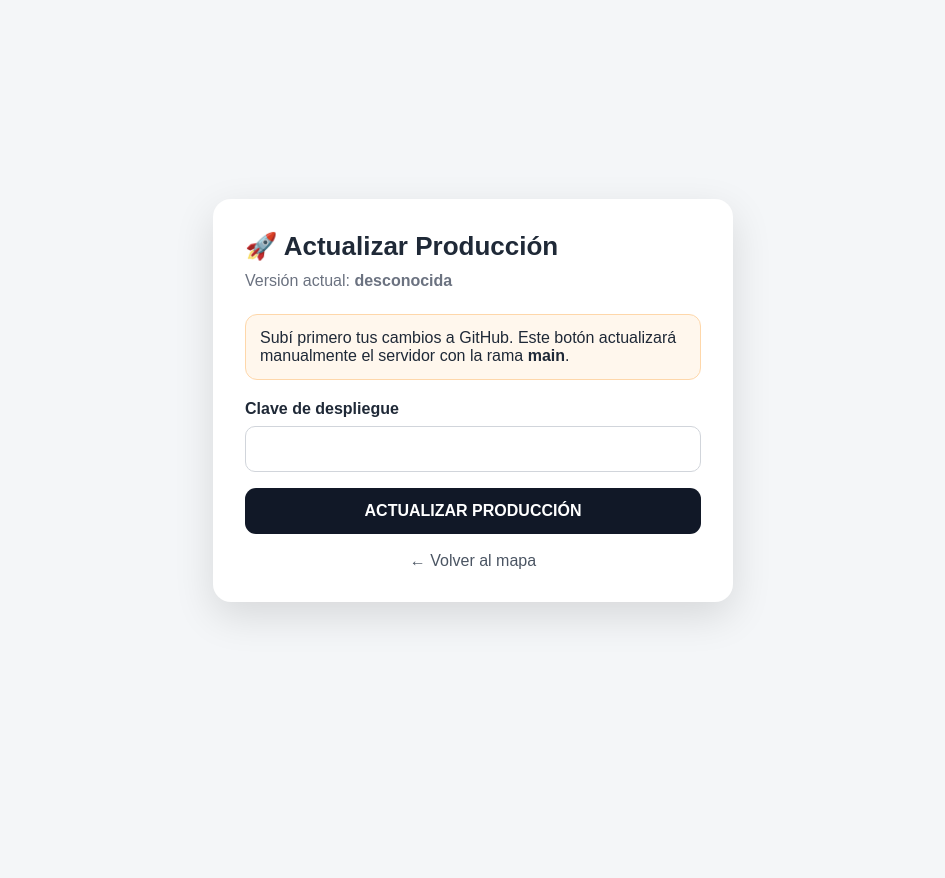
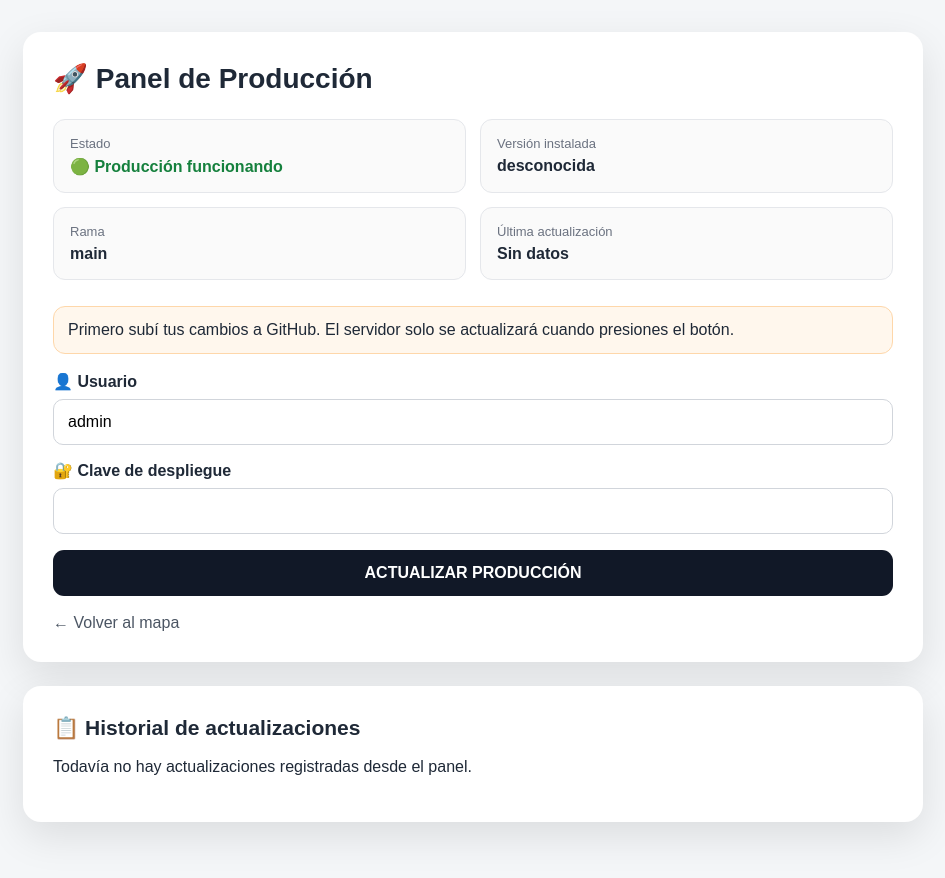
Before and after one commit to andresvp5899-bit/rastreo-colectores, a Flask app: page /admin in a window 1280 px wide. Shown: the whole page, without its empty margins (167-1112 px from the left). Before the commit the page ends 620 px from the top, so only its background shows below. Run offline with Flask 3, Linux system fonts and the light colour scheme.

Commit message:
Agregar historial y estado de produccion

```diff
--- a/app.py
+++ b/app.py
@@ -8,8 +8,11 @@ import subprocess
 app = Flask(__name__)
 
 DB = "rastreo.db"
-DEPLOY_SCRIPT = "/home/andres_vazquez/deploy-rastreo.sh"
+PROJECT_DIR = "/home/andres_vazquez/rastreo-colectores"
+DEPLOY_SCRIPT = "/home/andres_vazquez/rastreo-colectores/deploy.sh"
 DEPLOY_LOG = "/tmp/rastreo-deploy.log"
+DEPLOY_HISTORY = "/home/andres_vazquez/deploy-history.log"
+DEPLOY_BRANCH = "main"
 
 
 # ==========================================
@@ -762,14 +765,14 @@ def mapa():
 # ADMINISTRACIÓN / DESPLIEGUE MANUAL
 # ==========================================
 
-def obtener_version_actual():
+def ejecutar_git(argumentos, timeout=5):
     try:
         resultado = subprocess.run(
-            ["git", "rev-parse", "--short", "HEAD"],
-            cwd="/home/andres_vazquez/rastreo-colectores",
+            ["git", *argumentos],
+            cwd=PROJECT_DIR,
             capture_output=True,
             text=True,
-            timeout=5
+            timeout=timeout
         )
 
         if resultado.returncode == 0:
@@ -778,26 +781,110 @@ def obtener_version_actual():
     except Exception:
         pass
 
-    return "desconocida"
+    return None
+
+
+def obtener_version_actual():
+    version = ejecutar_git([
+        "rev-parse",
+        "--short",
+        "HEAD"
+    ])
+
+    return version or "desconocida"
+
+
+def obtener_fecha_commit_actual():
+    fecha = ejecutar_git([
+        "log",
+        "-1",
+        "--format=%cd",
+        "--date=format:%d/%m/%Y %H:%M"
+    ])
+
+    return fecha or "Sin datos"
+
+
+def leer_historial_deploy(limite=20):
+    historial = []
+
+    if not os.path.isfile(DEPLOY_HISTORY):
+        return historial
+
+    try:
+        with open(
+            DEPLOY_HISTORY,
+            "r",
+            encoding="utf-8"
+        ) as archivo:
+            lineas = archivo.readlines()
+
+        for linea in reversed(lineas[-limite:]):
+            partes = linea.strip().split("|")
+
+            if len(partes) != 5:
+                continue
+
+            fecha_hora, version_anterior, version_nueva, rama, resultado = partes
+
+            historial.append({
+                "fecha_hora": fecha_hora,
+                "version_anterior": version_anterior,
+                "version": version_nueva,
+                "rama": rama,
+                "resultado": resultado
+            })
+
+    except Exception:
+        return []
+
+    return historial
+
+
+def obtener_ultima_actualizacion(historial):
+    if historial:
+        return historial[0]["fecha_hora"]
+
+    return obtener_fecha_commit_actual()
+
+
+def datos_panel_admin(mensaje=None, error=None):
+    historial = leer_historial_deploy()
+
+    return {
+        "estado": "Producción funcionando",
+        "version": obtener_version_actual(),
+        "rama": DEPLOY_BRANCH,
+        "ultima_actualizacion": obtener_ultima_actualizacion(historial),
+        "historial": historial,
+        "mensaje": mensaje,
+        "error": error
+    }
 
 
 @app.route("/admin", methods=["GET"])
 def admin():
-
     return render_template(
         "admin.html",
-        version=obtener_version_actual(),
-        mensaje=None,
-        error=None
+        **datos_panel_admin()
     )
 
 
 @app.route("/admin/deploy", methods=["POST"])
 def admin_deploy():
+    usuario_ingresado = request.form.get(
+        "usuario",
+        ""
+    ).strip()
 
     clave_ingresada = request.form.get(
         "clave",
         ""
+    )
+
+    usuario_correcto = os.environ.get(
+        "DEPLOY_USER",
+        "admin"
     )
 
     clave_correcta = os.environ.get(
@@ -806,36 +893,37 @@ def admin_deploy():
     )
 
     if not clave_correcta:
-
         return render_template(
             "admin.html",
-            version=obtener_version_actual(),
-            mensaje=None,
-            error=(
-                "DEPLOY_PASSWORD todavía no está "
-                "configurada en el servidor."
+            **datos_panel_admin(
+                error="DEPLOY_PASSWORD todavía no está configurada."
             )
         ), 503
 
-    if not secrets.compare_digest(
+    usuario_valido = secrets.compare_digest(
+        usuario_ingresado,
+        usuario_correcto
+    )
+
+    clave_valida = secrets.compare_digest(
         clave_ingresada,
         clave_correcta
-    ):
+    )
 
+    if not usuario_valido or not clave_valida:
         return render_template(
             "admin.html",
-            version=obtener_version_actual(),
-            mensaje=None,
-            error="Clave incorrecta."
+            **datos_panel_admin(
+                error="Usuario o contraseña incorrectos."
+            )
         ), 403
 
     if not os.path.isfile(DEPLOY_SCRIPT):
-
         return render_template(
             "admin.html",
-            version=obtener_version_actual(),
-            mensaje=None,
-            error="No se encontró deploy-rastreo.sh."
+            **datos_panel_admin(
+                error="No se encontró deploy.sh en el servidor."
+            )
         ), 500
 
     try:
@@ -849,8 +937,9 @@ def admin_deploy():
             [
                 "bash",
                 "-lc",
-                f"sleep 2; exec {DEPLOY_SCRIPT}"
+                f"sleep 2; exec bash {DEPLOY_SCRIPT}"
             ],
+            cwd=PROJECT_DIR,
             stdout=log,
             stderr=subprocess.STDOUT,
             start_new_session=True
@@ -858,22 +947,20 @@ def admin_deploy():
 
         return render_template(
             "admin.html",
-            version=obtener_version_actual(),
-            mensaje=(
-                "Actualización iniciada. "
-                "Esperá unos 15 segundos y "
-                "volvé a abrir esta página."
-            ),
-            error=None
+            **datos_panel_admin(
+                mensaje=(
+                    "Actualización iniciada. "
+                    "Esperá unos 15 segundos y recargá esta página."
+                )
+            )
         )
 
     except Exception as e:
-
         return render_template(
             "admin.html",
-            version=obtener_version_actual(),
-            mensaje=None,
-            error=f"No se pudo iniciar el despliegue: {e}"
+            **datos_panel_admin(
+                error=f"No se pudo iniciar el despliegue: {e}"
+            )
         ), 500
 
 
--- a/templates/admin.html
+++ b/templates/admin.html
@@ -3,7 +3,7 @@
 <head>
     <meta charset="UTF-8">
     <meta name="viewport" content="width=device-width, initial-scale=1.0">
-    <title>Administración - Rastreo de Colectores</title>
+    <title>Panel de Producción</title>
     <style>
         * { box-sizing: border-box; }
         body {
@@ -11,24 +11,42 @@
             min-height: 100vh;
             font-family: Arial, sans-serif;
             background: #f4f6f8;
-            display: flex;
-            align-items: center;
-            justify-content: center;
             color: #1f2937;
+            padding: 32px 16px;
         }
+        .contenedor { width: min(900px, 100%); margin: 0 auto; }
         .card {
-            width: min(520px, calc(100% - 32px));
             background: white;
             border-radius: 18px;
-            padding: 32px;
-            box-shadow: 0 14px 40px rgba(0,0,0,.12);
+            padding: 30px;
+            box-shadow: 0 14px 40px rgba(0,0,0,.10);
+            margin-bottom: 24px;
         }
-        h1 { margin: 0 0 10px; font-size: 26px; }
-        .version { margin-bottom: 24px; color: #6b7280; }
+        h1 { margin: 0 0 24px; font-size: 28px; }
+        h2 { margin: 0 0 18px; font-size: 21px; }
+        .datos {
+            display: grid;
+            grid-template-columns: repeat(2, minmax(0, 1fr));
+            gap: 14px;
+            margin-bottom: 26px;
+        }
+        .dato {
+            border: 1px solid #e5e7eb;
+            border-radius: 12px;
+            padding: 16px;
+            background: #fafafa;
+        }
+        .dato span {
+            display: block;
+            font-size: 13px;
+            color: #6b7280;
+            margin-bottom: 6px;
+        }
+        .estado { color: #15803d; }
         .aviso, .ok, .error {
             border-radius: 12px;
             padding: 14px;
-            margin-bottom: 20px;
+            margin-bottom: 18px;
         }
         .aviso { background: #fff7ed; border: 1px solid #fed7aa; }
         .ok { background: #ecfdf5; border: 1px solid #a7f3d0; color: #065f46; }
@@ -53,26 +71,60 @@
             background: #111827;
             color: white;
         }
+        .tabla-wrap { overflow-x: auto; }
+        table { width: 100%; border-collapse: collapse; }
+        th, td {
+            padding: 12px;
+            border-bottom: 1px solid #e5e7eb;
+            text-align: left;
+            white-space: nowrap;
+        }
+        th { background: #f9fafb; font-size: 13px; color: #4b5563; }
+        .correcto { color: #15803d; font-weight: 700; }
+        .fallo { color: #b91c1c; font-weight: 700; }
         .volver {
-            display: block;
-            text-align: center;
+            display: inline-block;
             margin-top: 18px;
             color: #4b5563;
             text-decoration: none;
         }
+        @media (max-width: 650px) {
+            .datos { grid-template-columns: 1fr; }
+            .card { padding: 22px; }
+        }
     </style>
 </head>
 <body>
+<div class="contenedor">
+
     <div class="card">
-    <h1>🚀 Actualizar Producción</h1>
-    <div class="version">
-        Versión actual: <strong>{{ version }}</strong>
+        <h1>🚀 Panel de Producción</h1>
+
+        <div class="datos">
+            <div class="dato">
+                <span>Estado</span>
+                <strong class="estado">🟢 {{ estado }}</strong>
+            </div>
+
+            <div class="dato">
+                <span>Versión instalada</span>
+                <strong>{{ version }}</strong>
+            </div>
+
+            <div class="dato">
+                <span>Rama</span>
+                <strong>{{ rama }}</strong>
+            </div>
+
+            <div class="dato">
+                <span>Última actualización</span>
+                <strong>{{ ultima_actualizacion }}</strong>
+            </div>
         </div>
 
         <div class="aviso">
-        Subí primero tus cambios a GitHub.
-        Este botón actualizará manualmente el servidor
-        con la rama <strong>main</strong>.
+            Primero subí tus cambios a GitHub.
+            El servidor solo se actualizará cuando presiones el botón.
         </div>
 
         {% if mensaje %}
@@ -83,11 +135,21 @@
             <div class="error">{{ error }}</div>
         {% endif %}
 
-    <form method="POST" action="/admin/deploy"
+        <form method="POST"
+              action="/admin/deploy"
               onsubmit="return confirmarDeploy();">
 
-        <label for="clave">Clave de despliegue</label>
+            <label for="usuario">👤 Usuario</label>
+            <input
+                id="usuario"
+                name="usuario"
+                type="text"
+                value="admin"
+                autocomplete="username"
+                required
+            >
 
+            <label for="clave">🔐 Clave de despliegue</label>
             <input
                 id="clave"
                 name="clave"
@@ -104,6 +166,47 @@
         <a class="volver" href="/mapa">← Volver al mapa</a>
     </div>
 
+    <div class="card">
+        <h2>📋 Historial de actualizaciones</h2>
+
+        {% if historial %}
+            <div class="tabla-wrap">
+                <table>
+                    <thead>
+                        <tr>
+                            <th>Fecha y hora</th>
+                            <th>Versión anterior</th>
+                            <th>Versión instalada</th>
+                            <th>Rama</th>
+                            <th>Resultado</th>
+                        </tr>
+                    </thead>
+                    <tbody>
+                        {% for item in historial %}
+                            <tr>
+                                <td>{{ item.fecha_hora }}</td>
+                                <td>{{ item.version_anterior }}</td>
+                                <td>{{ item.version }}</td>
+                                <td>{{ item.rama }}</td>
+                                <td>
+                                    {% if item.resultado == "CORRECTO" %}
+                                        <span class="correcto">✅ Correcto</span>
+                                    {% else %}
+                                        <span class="fallo">❌ {{ item.resultado }}</span>
+                                    {% endif %}
+                                </td>
+                            </tr>
+                        {% endfor %}
+                    </tbody>
+                </table>
+            </div>
+        {% else %}
+            <p>Todavía no hay actualizaciones registradas desde el panel.</p>
+        {% endif %}
+    </div>
+
+</div>
+
 <script>
 function confirmarDeploy() {
     return confirm(
```
Also changed, not shown: 1 other file. Lines whose indentation alone changed are shown as unchanged.
